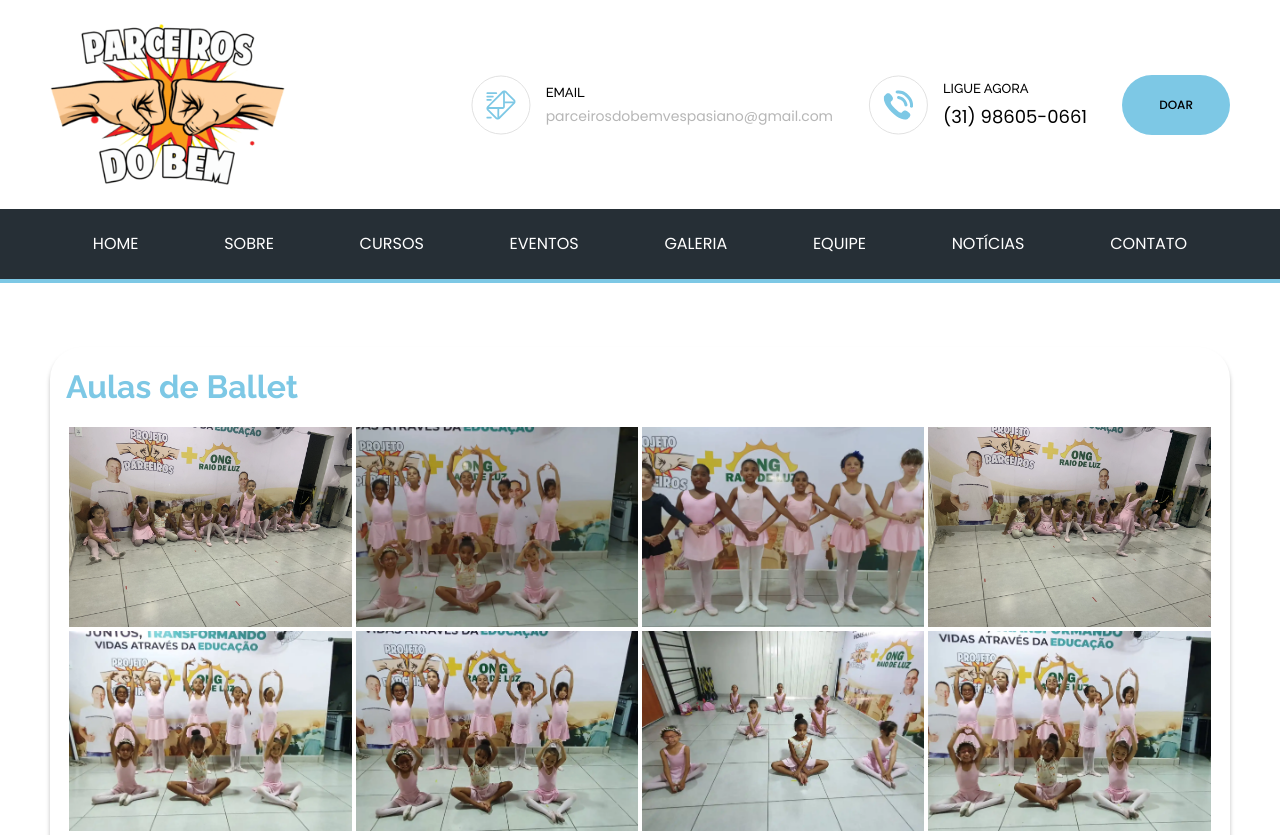
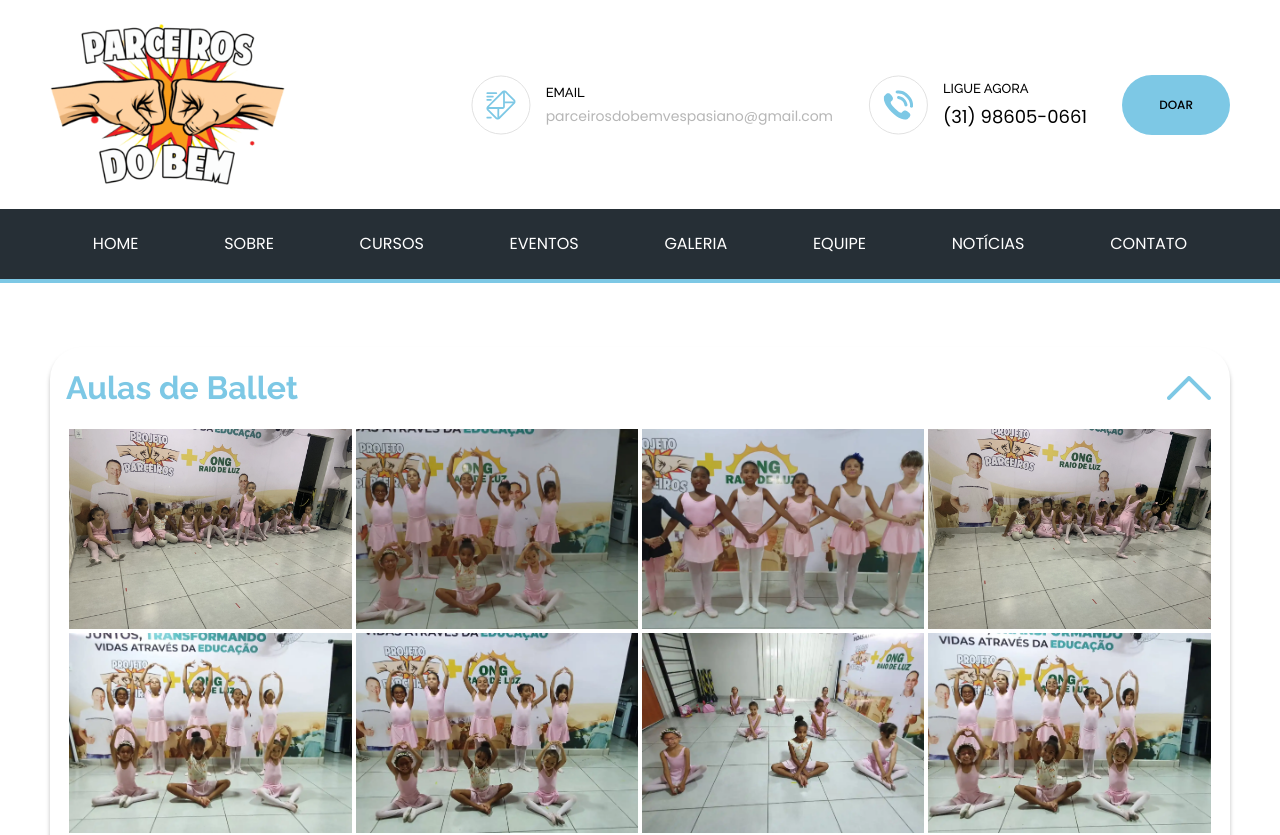
Before and after one commit to wellingtonfernandesbarbosa/parceiros-do-bem, a React (Vite) app: page /galeria in a window 1280 px wide. Shown: the top 835 px of the page. Built offline with nearby package versions, Linux system fonts and the light colour scheme.

Commit message:
Implemented function to hide album photos

```diff
--- a/src/components/Album/Album.module.scss
+++ b/src/components/Album/Album.module.scss
@@ -3,13 +3,24 @@
   flex-direction: column;
   gap: 16px;
   padding: 16px;
+  width: 100%;
   max-width: var(--max-width);
   margin: auto;
   box-shadow: 0px 4px 4px rgba(0, 0, 0, 0.25);
   border-radius: 32px;
 
-  h2 {
-    color: var(--primary-color);
+  &__header {
+    display: flex;
+    justify-content: space-between;
+    align-items: center;
+
+    h2 {
+      color: var(--primary-color);
+    }
+
+    img {
+      cursor: pointer;
+    }
   }
 
   &__album {
--- a/src/components/Album/index.tsx
+++ b/src/components/Album/index.tsx
@@ -1,6 +1,8 @@
 import { useState } from "react";
 import { Title2 } from "../Typografy";
 import styles from "./Album.module.scss";
+import UpArrow from "@/assets/upArow.png";
+import DownArrow from "@/assets/downArrow.png";
 
 interface Ialbum {
   id: number;
@@ -11,18 +13,22 @@ interface Ialbum {
 
 const Album = ({ name, album }: { name: string; album: Ialbum[] }) => {
   const [verMais, setVerMais] = useState(false);
+  const [showAlbum, setShowAlbum] = useState(true);
 
   const maxInitialPhotos = 8;
 
   return (
     <div className={styles.container}>
-      <Title2>{name}</Title2>
-      <div className={styles.container__album}>
+      <div className={styles.container__header}>
+        <Title2>{name}</Title2>
+        <img src={showAlbum ? UpArrow : DownArrow} onClick={() => setShowAlbum(!showAlbum)} className={styles.container__arrow} title="Ver mais" alt="" />
+      </div>
+      {showAlbum && <div className={styles.container__album}>
         {album.slice(0, verMais ? album.length : maxInitialPhotos).map((photo: Ialbum) => (
           <img key={photo.id} src={photo.src} alt={photo.alt} title={photo.title} />
         ))}
-      </div>
-      <div className={styles.container__footer}>
+      </div>}
+      {showAlbum && <div className={styles.container__footer}>
         {!verMais ? (
           <button className={styles.container__footer__button} onClick={() => setVerMais(true)}>
             Ver mais
@@ -32,7 +38,7 @@ const Album = ({ name, album }: { name: string; album: Ialbum[] }) => {
             Ver menos
           </button>
         )}
-      </div>
+      </div>}
     </div>
   );
 };
--- a/src/pages/GaleryPage/GaleryPage.module.scss
+++ b/src/pages/GaleryPage/GaleryPage.module.scss
@@ -1,5 +1,5 @@
 .galery {
-  padding: 64px 0;
+  padding: 64px 16px;
   display: flex;
   flex-direction: column;
   gap: 64px;
@@ -8,6 +8,6 @@
 @media screen and (max-width: 600px) {
   .galery {
     gap: 32px;
-    padding: 0 0 32px;
+    padding: 16px 16px 32px;
   }
 }
```
Also changed, not shown: src/assets/downArrow.png (added), src/assets/upArow.png (added).
